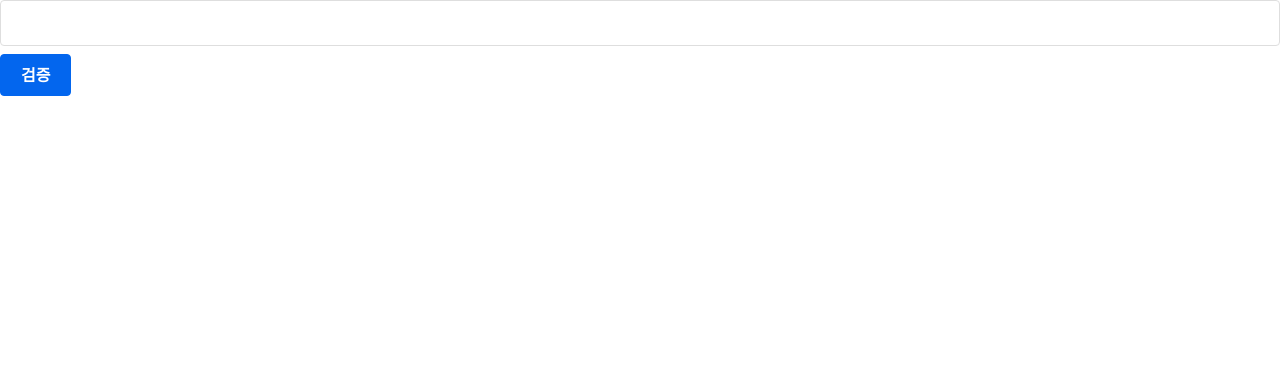
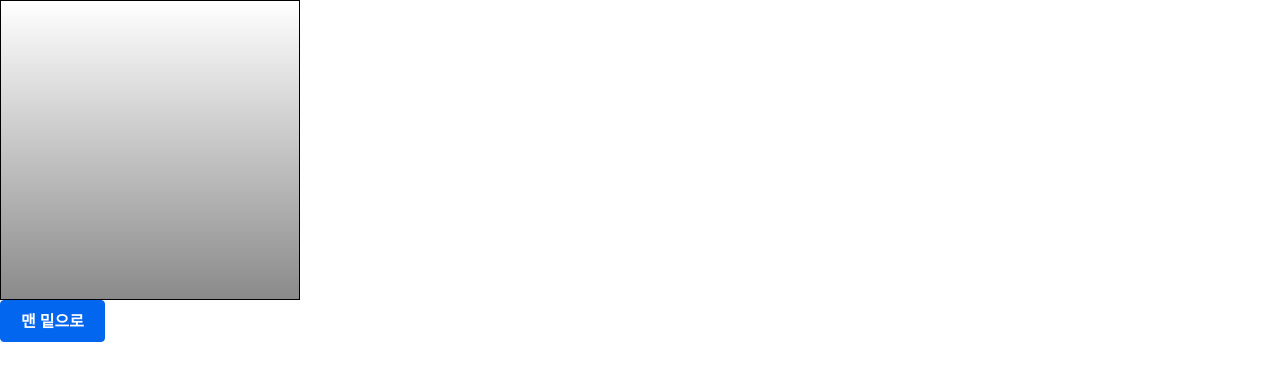
Before and after one commit to jrucl2d/React, a React (Create React App) app in the folder book/chapter2/: page / in a window 1280 px wide. Shown: the top 380 px of the page. Built offline with nearby package versions, Linux system fonts and the light colour scheme.

Commit message:
Using ref to Component studied

```diff
--- a/book/chapter2/src/App.js
+++ b/book/chapter2/src/App.js
@@ -1,9 +1,25 @@
-import React from "react";
-// import EventPractice_func from "./EventPractice_func";
-import ValidationSample from "./ValidationSample";
+// import React from "react";
+// // import EventPractice_func from "./EventPractice_func";
+// import ScrollBox from "./ScrollBox";
 
-const App = () => {
-  return <ValidationSample />;
-};
+// const App = () => {
+//   return <ScrollBox />;
+// };
 
+// export default App;
+
+import React, { Component } from "react";
+import ScrollBox from "./ScrollBox";
+class App extends Component {
+  render() {
+    return (
+      <div>
+        <ScrollBox ref={(ref) => (this.scrollBox = ref)} />
+        <button onClick={() => this.scrollBox.scrollToBottom()}>
+          맨 밑으로
+        </button>
+      </div>
+    );
+  }
+}
 export default App;
--- /dev/null
+++ b/book/chapter2/src/ScrollBox.js
@@ -0,0 +1,30 @@
+import React, { Component } from "react";
+
+class ScrollBox extends Component {
+  scrollToBottom = () => {
+    const { scrollHeight, clientHeight } = this.box;
+    this.box.scrollTop = scrollHeight - clientHeight; // 650 - 300을 시전
+  };
+  render() {
+    const style = {
+      border: "1px solid black",
+      height: "300px",
+      width: "300px",
+      overflow: "auto",
+      position: "relative",
+    };
+    const innerStyle = {
+      width: "100%",
+      height: "650px",
+      background: "linear-gradient(white, black)",
+    };
+
+    return (
+      <div style={style} ref={(ref) => (this.box = ref)}>
+        <div style={innerStyle}></div>
+      </div>
+    );
+  }
+}
+
+export default ScrollBox;
```
